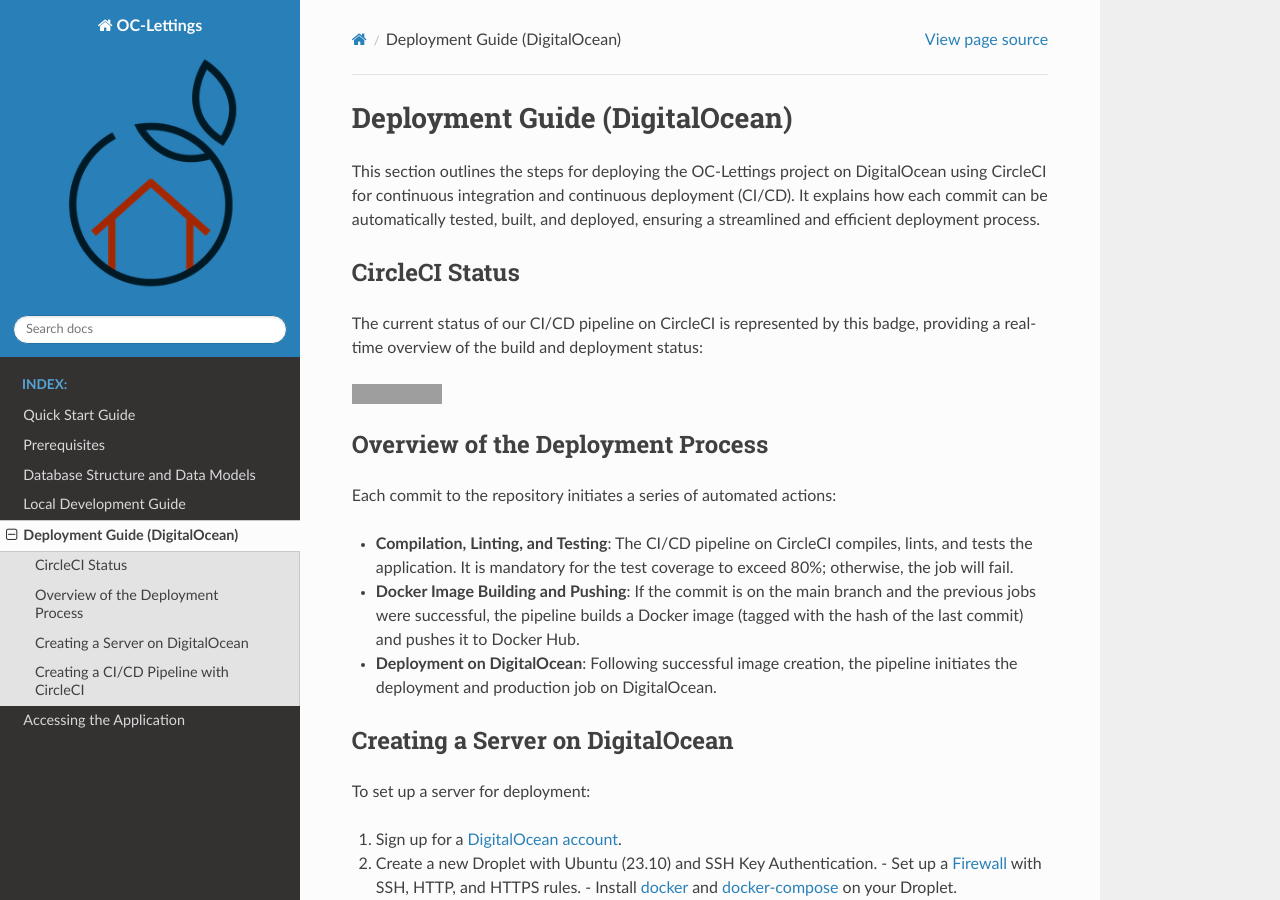
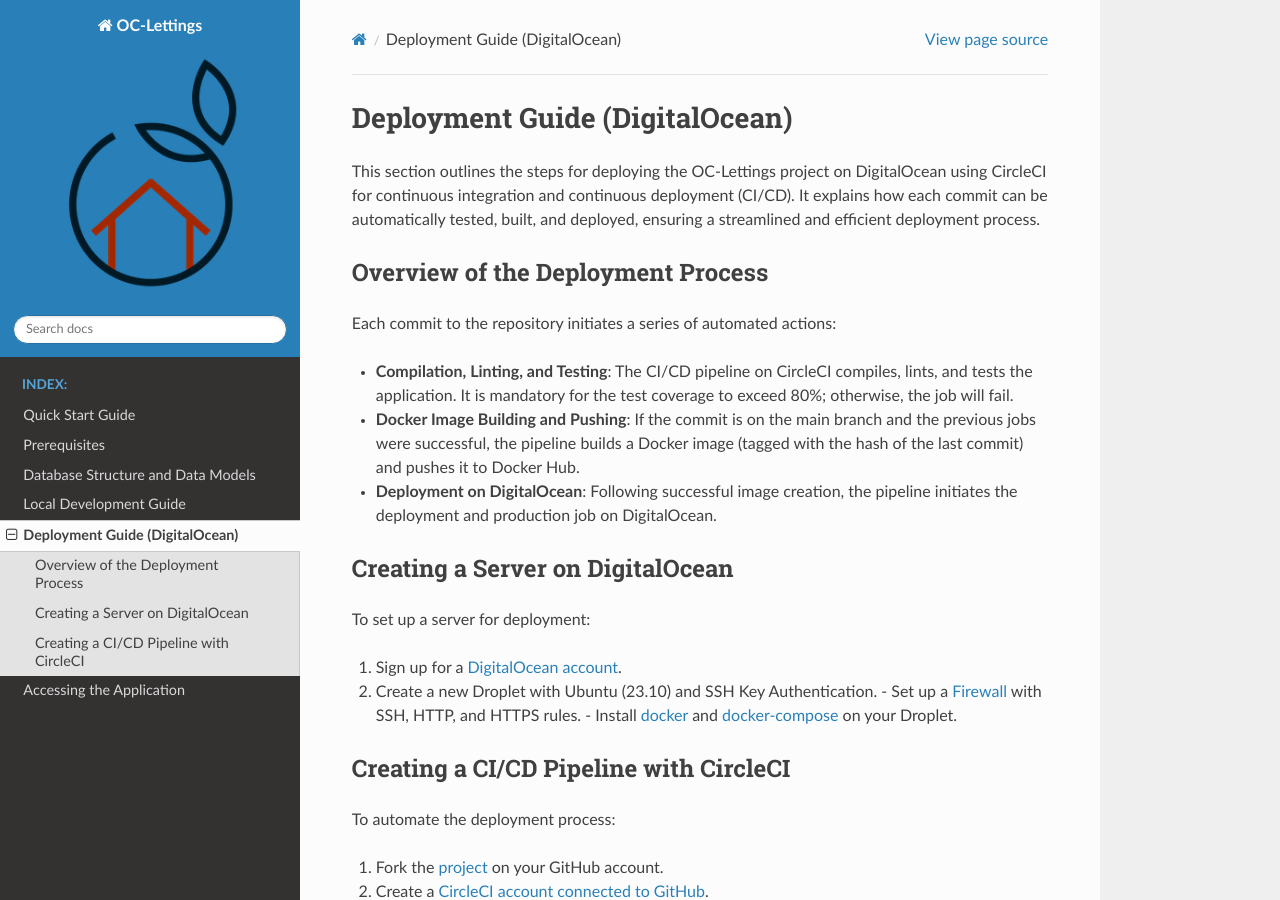
Before and after one commit to immacora/OpenclassroomsProject13, a Sphinx documentation site: the page built from doc/deployment.rst, in a window 1280 px wide and 900 px high. Built offline with Sphinx 7.4.7 and the Read the Docs theme 2.0.0, drawn with Linux system fonts in a browser that asks for light colours; grey boxes are pictures that could not be loaded.

Commit message:
Update deployment.rst

```diff
--- a/doc/deployment.rst
+++ b/doc/deployment.rst
@@ -3,14 +3,6 @@
 
 This section outlines the steps for deploying the OC-Lettings project on DigitalOcean using CircleCI for continuous integration and continuous deployment (CI/CD). It explains how each commit can be automatically tested, built, and deployed, ensuring a streamlined and efficient deployment process.
 
-CircleCI Status
----------------
-
-The current status of our CI/CD pipeline on CircleCI is represented by this badge, providing a real-time overview of the build and deployment status:
-
-.. image:: https://dl.circleci.com/status-badge/img/gh/immacora/OpenclassroomsProject13/tree/main.svg?style=svg
-   :target: https://dl.circleci.com/status-badge/redirect/gh/immacora/OpenclassroomsProject13/tree/main
-   :alt: CircleCI Build Status
 
 Overview of the Deployment Process
 ----------------------------------
```
